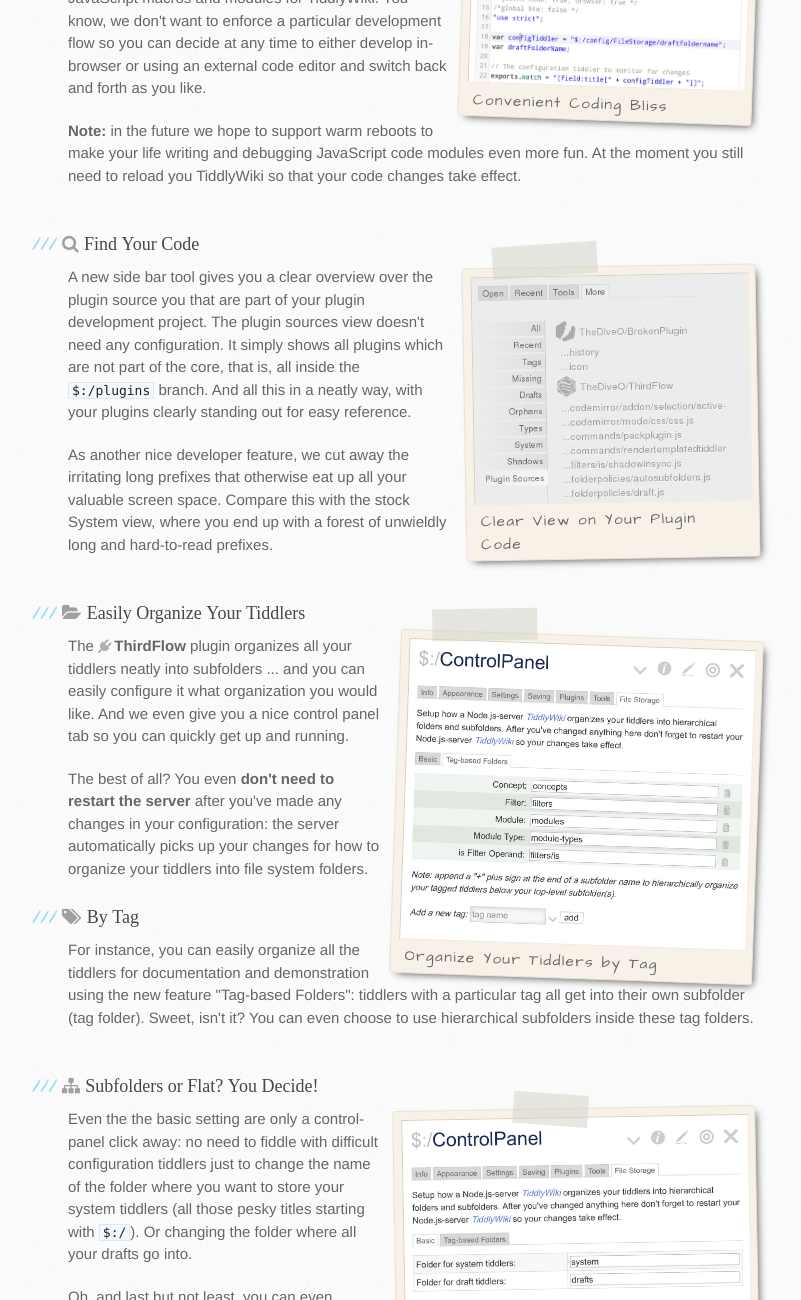
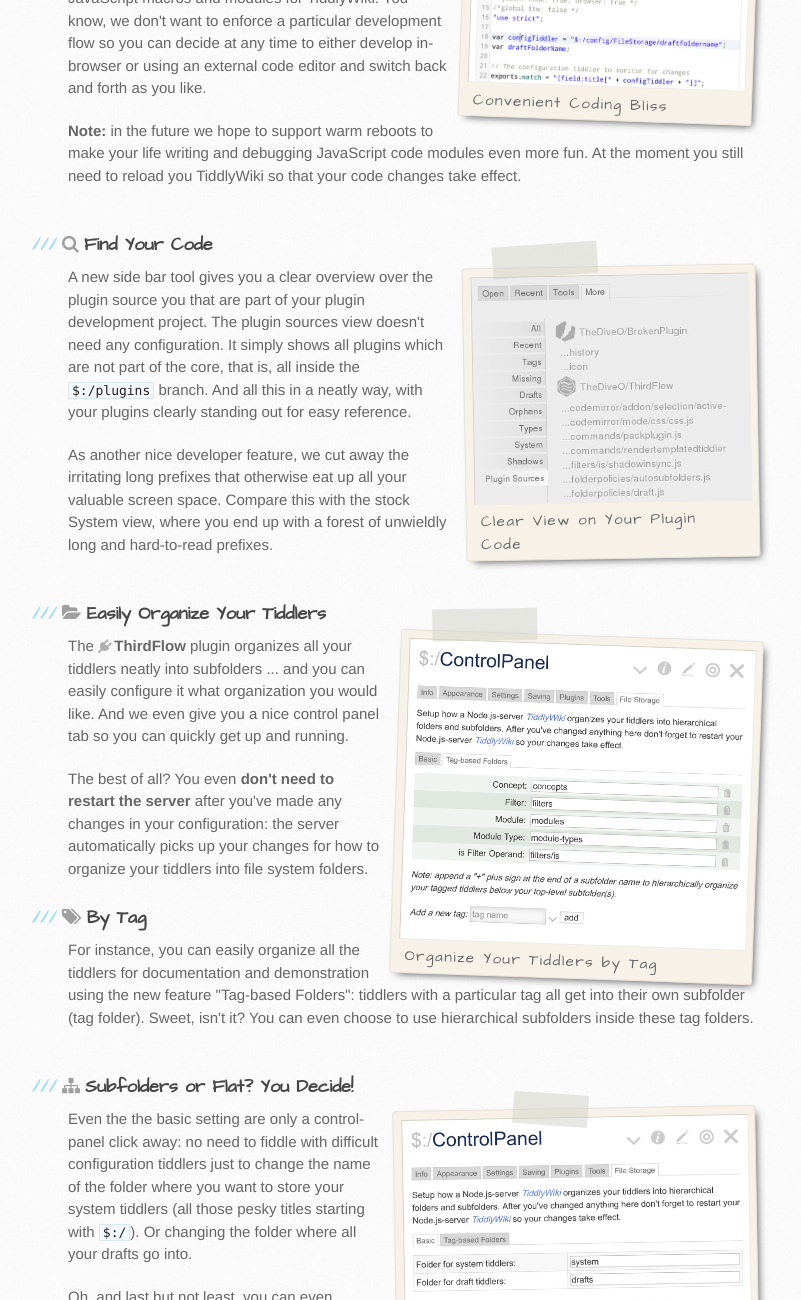
Before and after one commit to thediveo/ThirdFlow, a plain HTML site: page index.html in a window 1280 px wide. Shown: the part 2016-3316 px from the top of the page, without its empty margins (102-903 px from the left). Drawn offline with Linux system fonts and the light colour scheme.

Commit message:
markup fixes

```diff
--- a/index.html
+++ b/index.html
@@ -130,7 +130,7 @@
 
 		  <p class="clear"></p>
 
-          <h3><span class="fa fa-search">Find Your Code</h3>
+          <h3><span class="fa fa-search"></span>Find Your Code</h3>
 
           <figure class="taped-left framed right rot-1" style="width: 40%;">
             <img src="third-flow sidebar plugin sources.jpg"/>
@@ -149,7 +149,7 @@
 
 		  <p class="clear"></p>
 
-          <h3><span class="fa fa-folder-open">Easily Organize Your Tiddlers</h3>
+          <h3><span class="fa fa-folder-open"></span>Easily Organize Your Tiddlers</h3>
 
           <figure class="taped-left framed right rot2" style="width: 50%;">
             <img src="third-flow file storage setup tags.jpg"/>
@@ -164,7 +164,7 @@
           any changes in your configuration: the server automatically picks up your changes for how to
           organize your tiddlers into file system folders.</p>
 
-          <h3><span class="fa fa-tags">By Tag</h3>
+          <h3><span class="fa fa-tags"></span>By Tag</h3>
 
           <p>For instance, you can easily organize all the tiddlers for documentation and demonstration using
           the new feature "Tag-based Folders": tiddlers with a particular tag all get into their own subfolder (tag folder).
@@ -172,7 +172,7 @@
 
 		  <p class="clear"></p>
 
-          <h3><span class="fa fa-sitemap">Subfolders or Flat? You Decide!</h3>
+          <h3><span class="fa fa-sitemap"></span>Subfolders or Flat? You Decide!</h3>
 
           <figure class="taped-mid framed right rot-1" style="width: 50%;">
             <img src="third-flow file storage setup basic.jpg"/>
```
